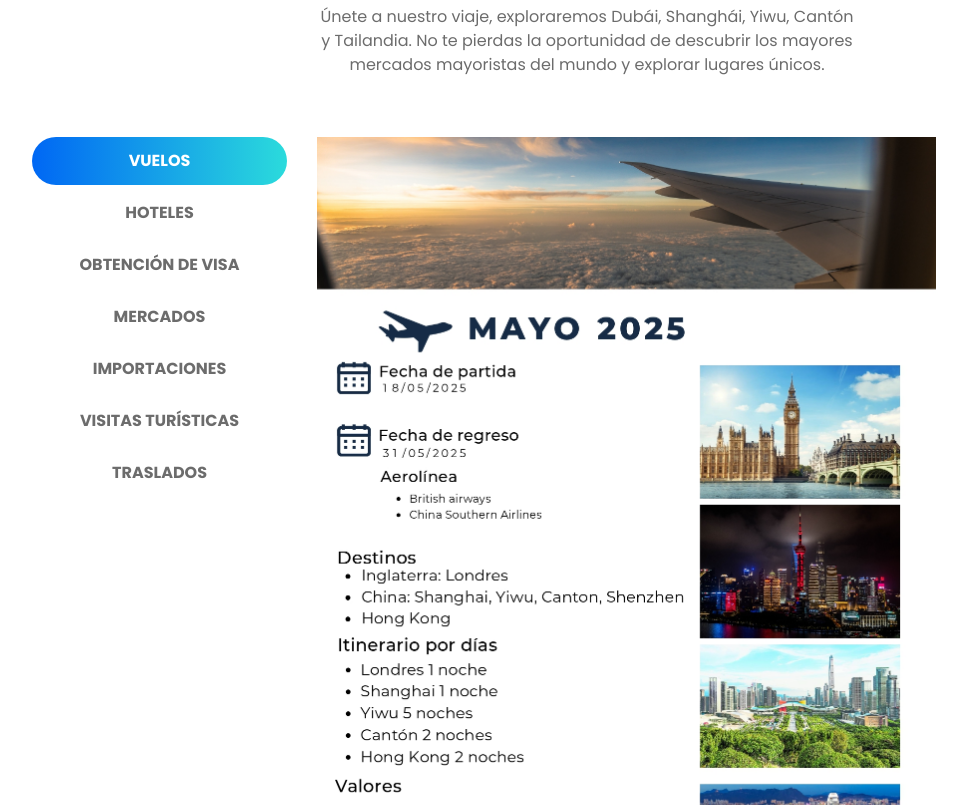
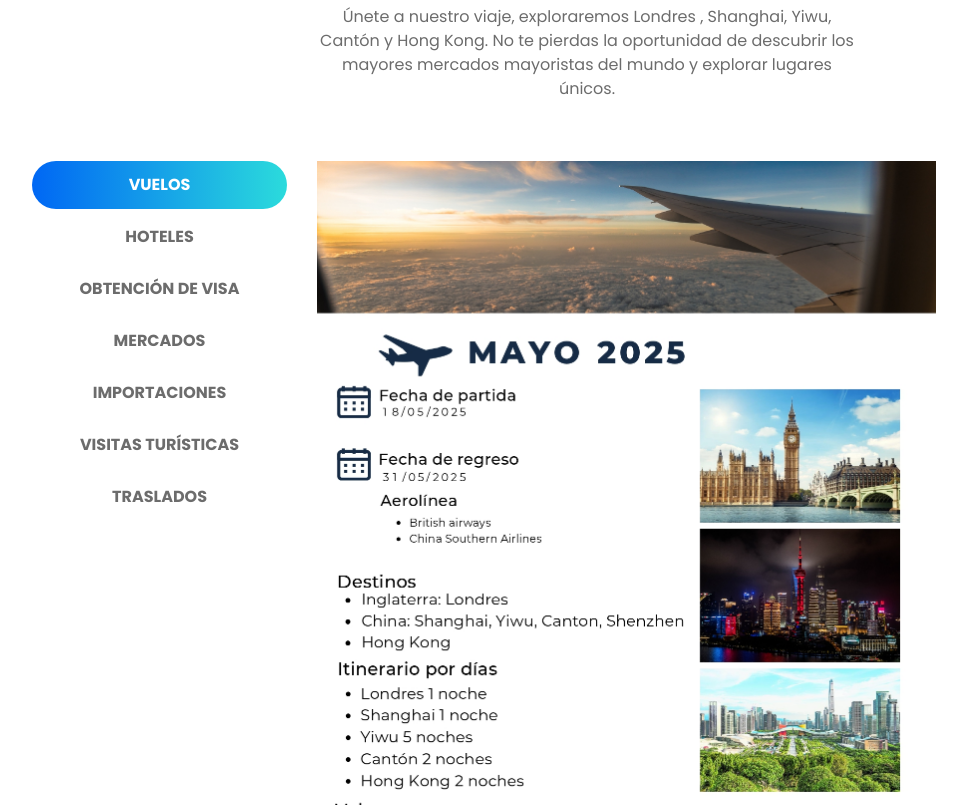
Before and after one commit to cialamo93/capEnergy, a website: page public/index.html in a window 1280 px wide. Shown: the part 2772-3577 px from the top of the page, without its empty margins (53-1020 px from the left). Drawn offline with nearby package versions, Linux system fonts and the light colour scheme; a script that the page names is missing.

Commit message:
pequeño avance

```diff
--- a/public/index.html
+++ b/public/index.html
@@ -336,7 +336,7 @@
                 <div class="col-lg-6 col-md-10">
                     <div class="section-title text-center pb-10">
                         <h3 class="title">Cap Energy</h3>
-                        <p class="text">Únete a nuestro viaje, exploraremos Dubái, Shanghái, Yiwu, Cantón y Tailandia. No te pierdas la oportunidad de descubrir los mayores mercados mayoristas del mundo y explorar lugares únicos.</p>
+                        <p class="text">Únete a nuestro viaje, exploraremos Londres , Shanghai, Yiwu, Cantón y Hong Kong. No te pierdas la oportunidad de descubrir los mayores mercados mayoristas del mundo y explorar lugares únicos.</p>
                     </div>
                 </div>
             </div>
```
